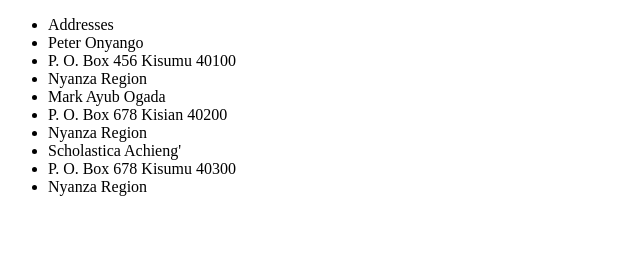
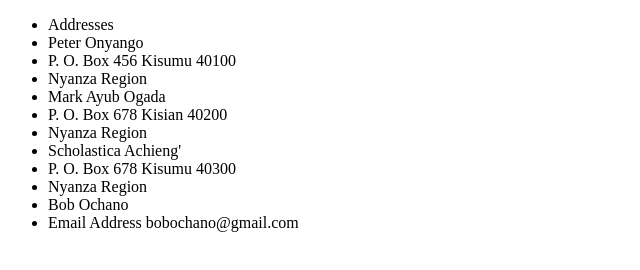
Before and after one commit to Oiro/Github_connect, a plain HTML site: page contact_us.html in a window 1280 px wide. Shown: the whole page, without its empty margins (0-640 px from the left). Drawn offline with Linux system fonts and the light colour scheme.

Commit message:
Added email address to list of contacts

```diff
--- a/contact_us.html
+++ b/contact_us.html
@@ -13,6 +13,8 @@
 <li>Scholastica Achieng'</li>
 <li>P. O. Box 678 Kisumu 40300</li>
 <li>Nyanza Region</li>
+<li>Bob Ochano</li>
+<li>Email Address bobochano@gmail.com</li>
 
 </ul>
 
```
